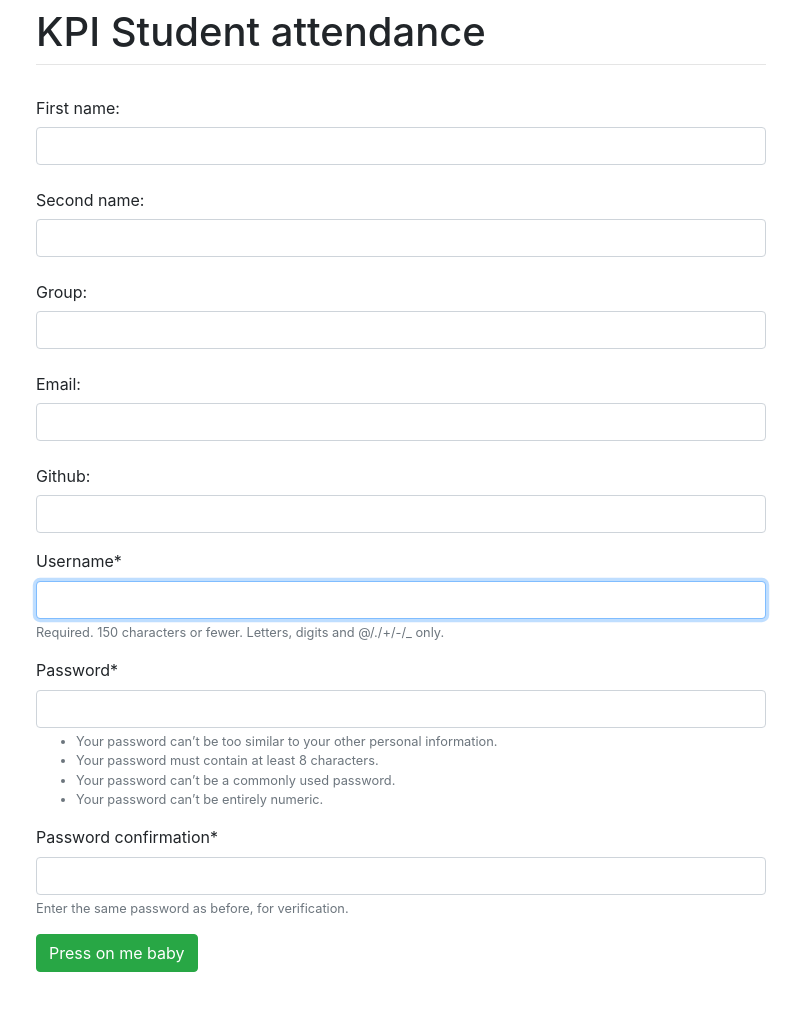
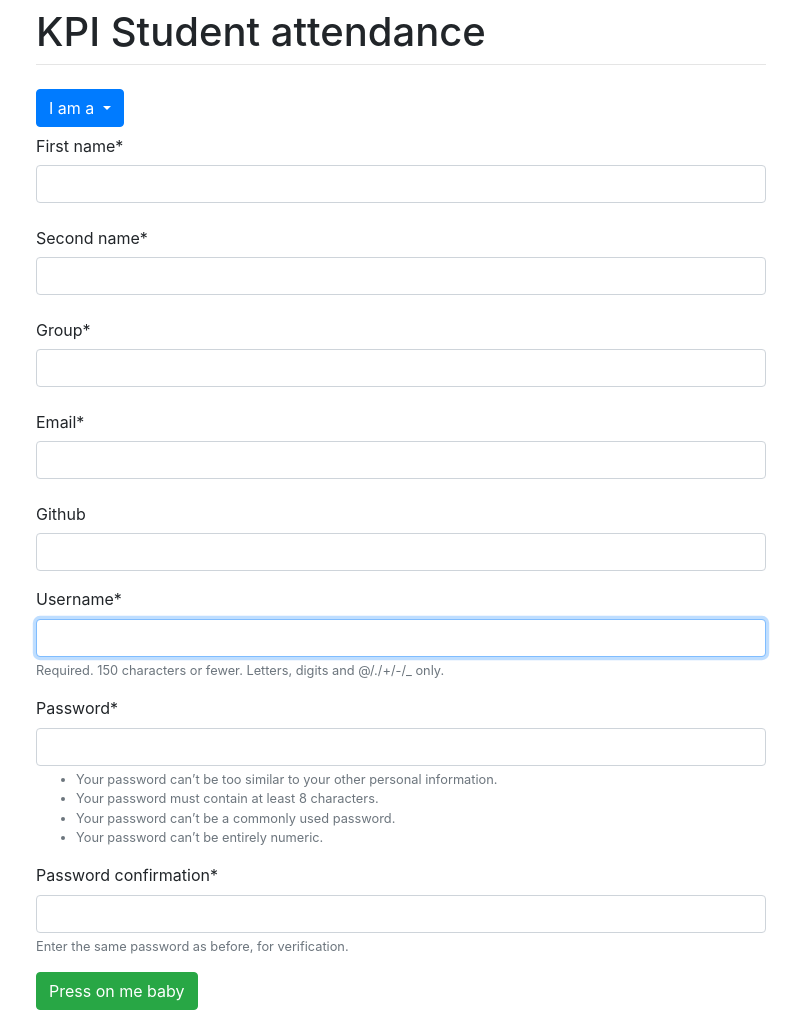
Before and after one commit to MishaVernik/StudentAttendance, a Django app: page /signup/ in a window 1280 px wide. Shown: the whole page, without its empty margins (239-1040 px from the left). Before the commit the page ends 972 px from the top, so only its background shows below. Run offline with Django 3.2, Linux system fonts and the light colour scheme; some libraries are stand-ins or nearby versions.

Commit message:
registration menu

```diff
--- a/Attendance/templates/base.html
+++ b/Attendance/templates/base.html
@@ -12,7 +12,12 @@
       <div class="row justify-content-center">
         <div class="col-8">
           <h1 class="mt-2">KPI Student attendance</h1>
-             <header>
+            <header>
+                {% if request.get_full_path ==  "https://kpi-student-attendance.herokuapp.com/accounts/login/?next=/" %}
+                    <meta http-equiv="REFRESH" content="0;url=https://kpi-student-attendance.herokuapp.com/login/">
+                {% endif %}
+            </header>
+            <header>
               {% if user.is_authenticated %}
                   {% if request.path == "/login/"  or  request.path == "/signup/"%}
                    <meta http-equiv="REFRESH" content="0;url=https://kpi-student-attendance.herokuapp.com/">
--- a/Attendance/templates/home.html
+++ b/Attendance/templates/home.html
@@ -1,11 +1,6 @@
 {% extends 'base.html' %}
 
 {% block content %}
-    <header>
-        {% if user.is_authenticated == false %}
-            <meta http-equiv="REFRESH" content="0;url=https://kpi-student-attendance.herokuapp.com/login/">
-        {% endif %}
-    </header>
   <h2>Welcome, {{ user.get_full_name }} <small>{{ user.username }}</small>!</h2>
   <p>Your email address: {{ user.email }}</p>
 {% endblock %}
--- a/Attendance/templates/signup.html
+++ b/Attendance/templates/signup.html
@@ -5,28 +5,33 @@
 {% block content %}
   <form method="post" novalidate>
     {% csrf_token %}
-<div class="dropdown-menu">
-  <a class="dropdown-item" href="#">I am a student</a>
-  <a class="dropdown-item active" href="#">I am a teacher</a>
+<div class="dropdown">
+  <button class="btn btn-primary dropdown-toggle" type="button" data-toggle="dropdown">I am a
+  <span class="caret"></span></button>
+  <ul class="dropdown-menu">
+    <li><a href="#">Student</a></li>
+    <li><a href="#">Teacher</a></li>
+    <li><a href="#">JS</a></li>
+  </ul>
 </div>
   <div id = "div_id_first_name" class="form-group">
-    <label for="id_first_name"  class="col-form-label  requiredField">First name:</label>
+    <label for="id_first_name"  class="col-form-label  requiredField">First name*</label>
     <input type="text" class="form-control" name="first_name" id="id_first_name">
   </div>
   <div id = "div_id_second_name" class="form-group">
-    <label for="id_second_name"  class="col-form-label  requiredField">Second name:</label>
+    <label for="id_second_name"  class="col-form-label  requiredField">Second name*</label>
     <input type="text" class="form-control" name="second_name" id="id_second_name">
   </div>
   <div id = "div_id_group" class="form-group">
-    <label for="id_group"  class="col-form-label  requiredField">Group:</label>
+    <label for="id_group"  class="col-form-label  requiredField">Group*</label>
     <input type="text" class="form-control" name="group" id="id_group">
   </div>
   <div id = "div_id_email" class="form-group">
-    <label for="id_email"  class="col-form-label  requiredField">Email:</label>
+    <label for="id_email"  class="col-form-label  requiredField">Email*</label>
     <input type="text" class="form-control" name="email" id="id_email">
   </div>
   <div id = "div_id_github" class="form-group">
-    <label for="id_github"  class="col-form-label">Github:</label>
+    <label for="id_github"  class="col-form-label">Github</label>
     <input type="text" class="form-control" name="github" id="id_github">
   </div>
     {{ form|crispy }}
```
